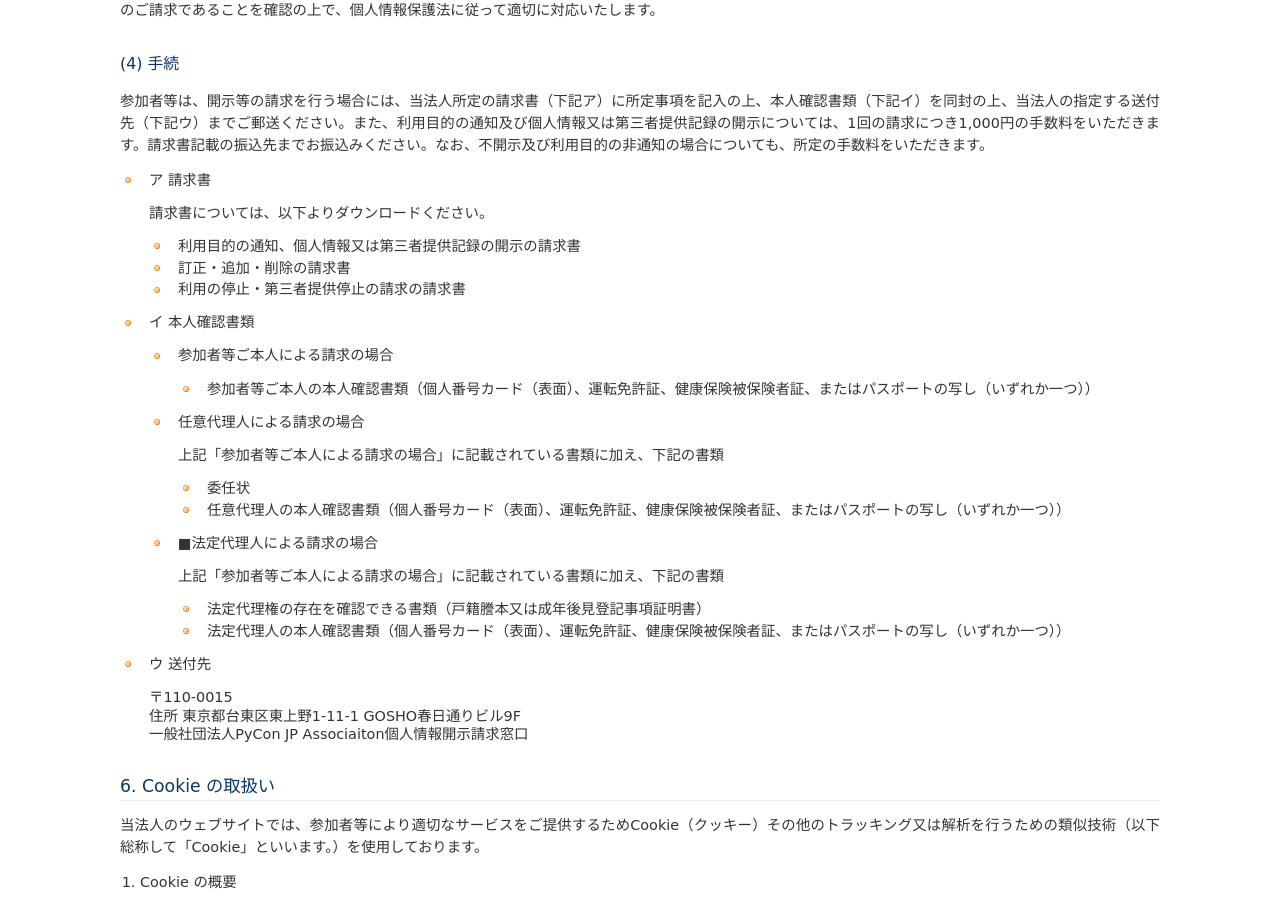
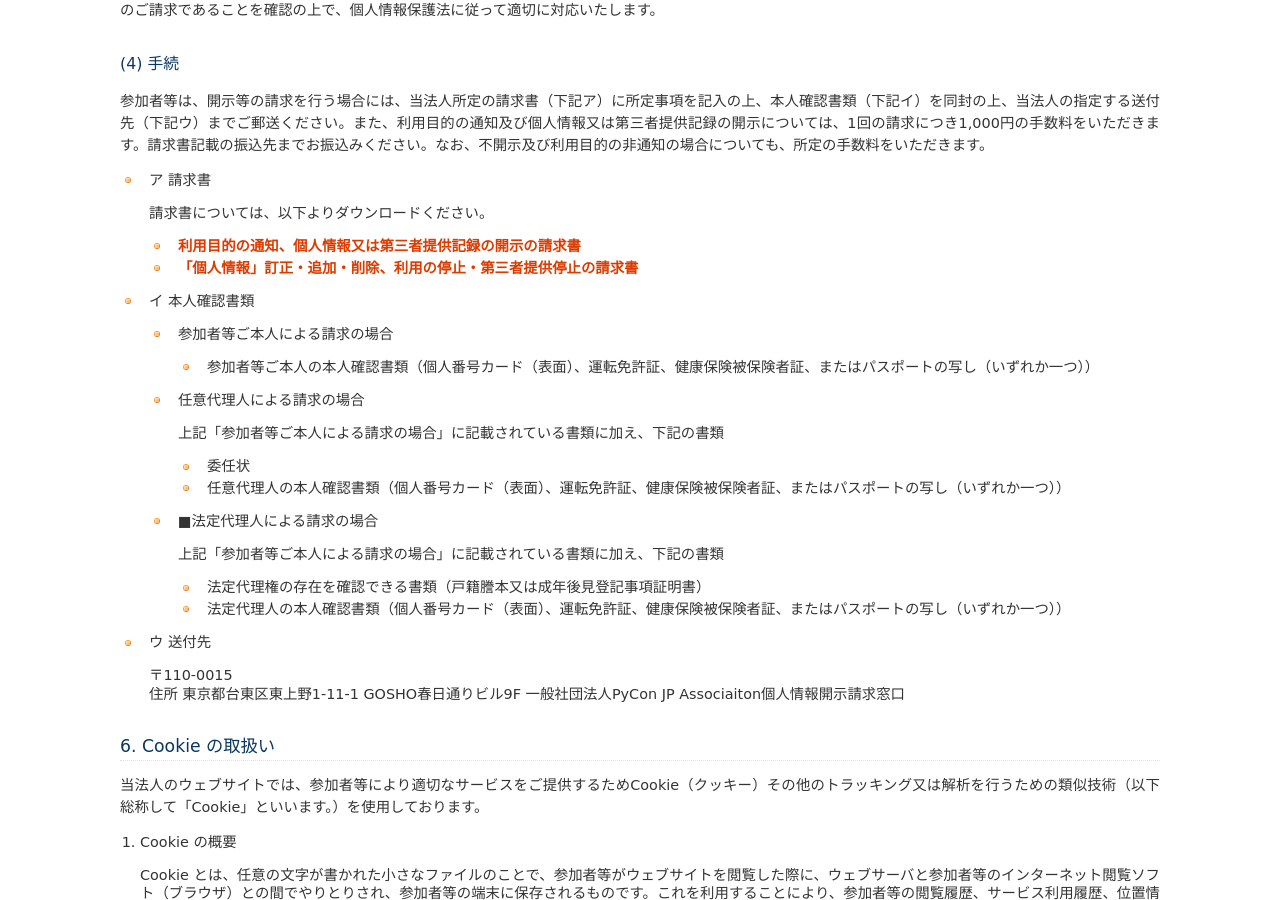
Before and after one commit to pyconjp/www.pycon.jp, a Sphinx documentation site: the page built from source/policies/privacy-policy.md, in a window 1280 px wide and 900 px high, scrolled down 1942 px. Built offline with Sphinx 7.4.7, drawn with Linux system fonts in a browser that asks for light colours.

Commit message:
プライバシーポリシーの公開前の修正（様式ダウンロード追加）

```diff
--- a/source/policies/privacy-policy.md
+++ b/source/policies/privacy-policy.md
@@ -85,9 +85,8 @@
 
   請求書については、以下よりダウンロードください。
 
-  * 利用目的の通知、個人情報又は第三者提供記録の開示の請求書
-  * 訂正・追加・削除の請求書
-  * 利用の停止・第三者提供停止の請求の請求書
+  * [利用目的の通知、個人情報又は第三者提供記録の開示の請求書](https://docs.google.com/document/d/1mJGwRjpEyu3ueTI8SxMqLbRqNfAu6MZx/edit?usp=sharing&ouid=100094102035243827603&rtpof=true&sd=true)
+  * [「個人情報」訂正・追加・削除、利用の停止・第三者提供停止の請求書](https://docs.google.com/document/d/1yqsj3txiPuRwAJKJkNwM1pnHcUP28mRS/edit?usp=sharing&ouid=100094102035243827603&rtpof=true&sd=true)
 
 * イ 本人確認書類
   * 参加者等ご本人による請求の場合
@@ -108,7 +107,7 @@
 * ウ 送付先
 
   〒110-0015 \
-  住所 東京都台東区東上野1-11-1 GOSHO春日通りビル9F \
+  住所 東京都台東区東上野1-11-1 GOSHO春日通りビル9F
   一般社団法人PyCon JP Associaiton個人情報開示請求窓口
 
 ## 6. Cookie の取扱い
```
